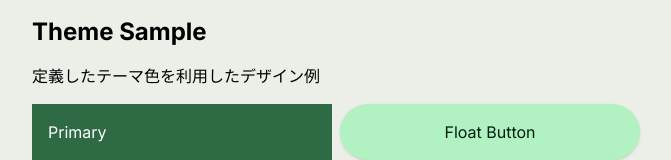
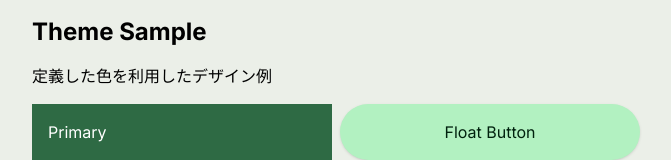
Before and after one commit to ut-code/syllabus-next, a Next.js app: page /components/Sample/ColorTheme in a window 1280 px wide. Shown: the top 160 px of the page, without its empty margins (304-975 px from the left). Built offline with nearby package versions, Linux system fonts and the light colour scheme.

Commit message:
[Add] comments

```diff
--- a/src/app/components/Sample/ColorTheme/page.tsx
+++ b/src/app/components/Sample/ColorTheme/page.tsx
@@ -13,7 +13,7 @@ const ThemeSampleComponent: React.FC = () => {
       <div className="w-1/2 p-4">
         <h2 className="text-2xl font-bold">Theme Sample</h2>
         <p className="mt-4">
-          定義したテーマ色を利用したデザイン例
+          定義した色を利用したデザイン例
         </p>
         <div className="mt-4">
           <div className="grid grid-cols-2 justify-center items-center gap-2">
--- a/src/app/components/Sample/ColorTheme/toggle.tsx
+++ b/src/app/components/Sample/ColorTheme/toggle.tsx
@@ -5,6 +5,10 @@
 
 import React, { useState } from "react";
 
+/**
+ *  定義済みColorを用いてデザインしたトグルボタンのサンプル
+ * @returns トグルボタンのサンプル
+ */
 export default function ToggleSample() {
   const [isOn, setIsOn] = useState(true);
 
```
Also changed, not shown: src/app/components/Sample/ColorTheme/field.tsx (+6 -1 lines).
